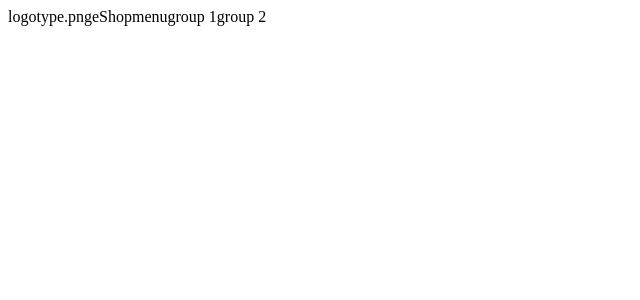
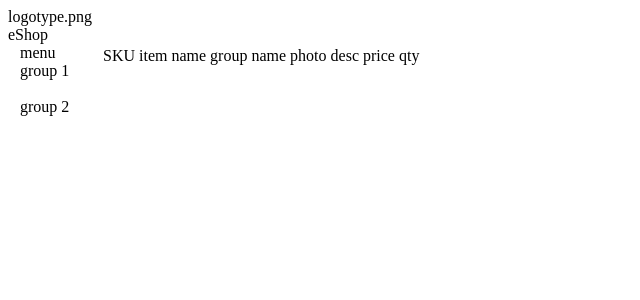
Before and after one commit to Areso/eShowcase, a PHP site: page / in a window 1280 px wide. Shown: the top 300 px of the page, without its empty margins (0-640 px from the left). Run offline with PHP 8.4, Linux system fonts and the light colour scheme; data that the repository does not hold is empty.

Commit message:
now layout is done

```diff
--- a/index.php
+++ b/index.php
@@ -35,6 +35,12 @@ $field = mysqli_field_count($conn);
 $skus     = [];
 $names    = [];
 $groups   = [];
+$photos   = [];
+$descs    = [];
+$prices   = [];
+$qtys     = [];
+
+
 while($row = mysqli_fetch_array($query)) {
 	for($i = 0; $i < $field; $i++) {
 		if ($i==1) {
@@ -50,41 +56,67 @@ while($row = mysqli_fetch_array($query)) {
                         array_push($groups, $group_name);
                 }
                 if ($i==4) {
-                        $group_name = $row[mysqli_fetch_field_direct($query, $i)->name];
-                        array_push($groups, $group_name);
+                        $photo = $row[mysqli_fetch_field_direct($query, $i)->name];
+                        array_push($photos, $photo);
                 }
                 if ($i==5) {
-                        $group_name = $row[mysqli_fetch_field_direct($query, $i)->name];
-                        array_push($groups, $group_name);
+                        $desc = $row[mysqli_fetch_field_direct($query, $i)->name];
+                        array_push($descs, $desc);
                 }
                 if ($i==6) {
-                        $group_name = $row[mysqli_fetch_field_direct($query, $i)->name];
-                        array_push($groups, $group_name);
+                        $price = $row[mysqli_fetch_field_direct($query, $i)->name];
+                        array_push($prices, $price);
                 }
                 if ($i==7) {
-                        $group_name = $row[mysqli_fetch_field_direct($query, $i)->name];
-                        array_push($groups, $group_name);
+                        $qty = $row[mysqli_fetch_field_direct($query, $i)->name];
+                        array_push($qtys, $qty);
                 }
-
-
-
 	}
 }
-
+$goodies_len = sizeof($skus);
 
 echo "<html>";
 echo "<head>";
 echo "<title>";
 echo "eShop";
 echo "</title>";
-echo "<styles>";
-echo "</styles>";
+echo "<style type='text/css'>";
+echo ".menu {";
+echo "  position:absolute;";
+echo "  left: 20px;";
+echo "}";
+echo ".goods {";
+echo "	position:absolute;";
+echo "	left: 100px;";
+echo "}";
+echo "</style>";
 echo "</head>";
 echo "<body>";
-echo "logotype.png";
-echo "eShop";
-echo "menu";
-echo "group 1";
-echo "group 2";
+echo "<div id='logo'>logotype.png</div>";
+echo "<div id='myheader'>eShop</div>";
+echo "<div id='menu' class='menu'>menu";
+echo "<div class='menuone'>group 1</div>";
+echo "<br>";
+echo "<div class='menuone'>group 2</div>";
+echo "</div>";
+echo "<div class='goods'>";
+echo "<table>";
+echo "<tr>";
+echo "<td>SKU</td>";
+echo "<td>item name</td>";
+echo "<td>group name</td>";
+echo "<td>photo</td>";
+echo "<td>desc</td>";
+echo "<td>price</td>";
+echo "<td>qty</td>";
+echo "</tr>";
+for ($i=0; $i<$goodies_len; $i++) {
+	echo "<tr>";
+	echo "<td>";
+
+	echo "</td>";
+	echo "</tr>";
+}
+echo "";
 
 ?>
```
